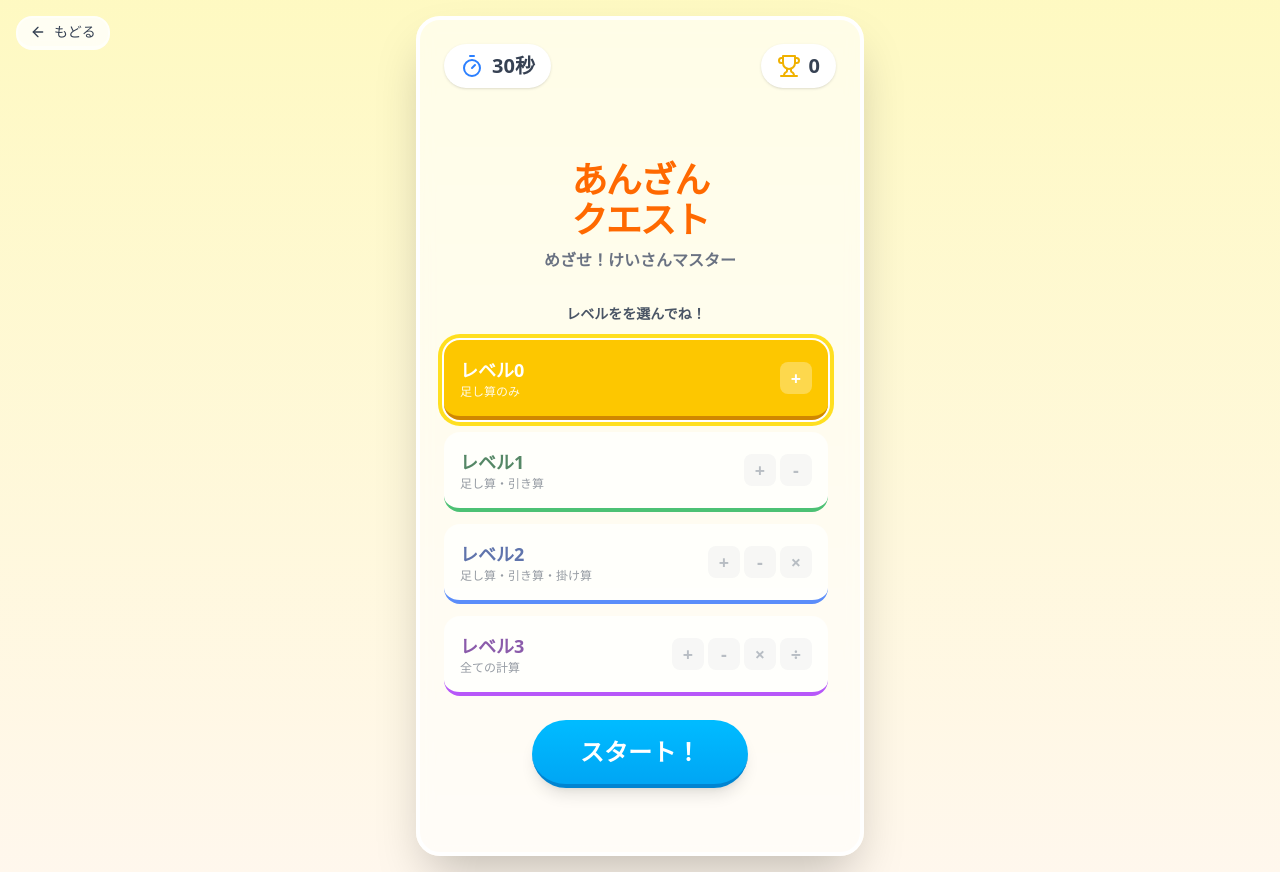
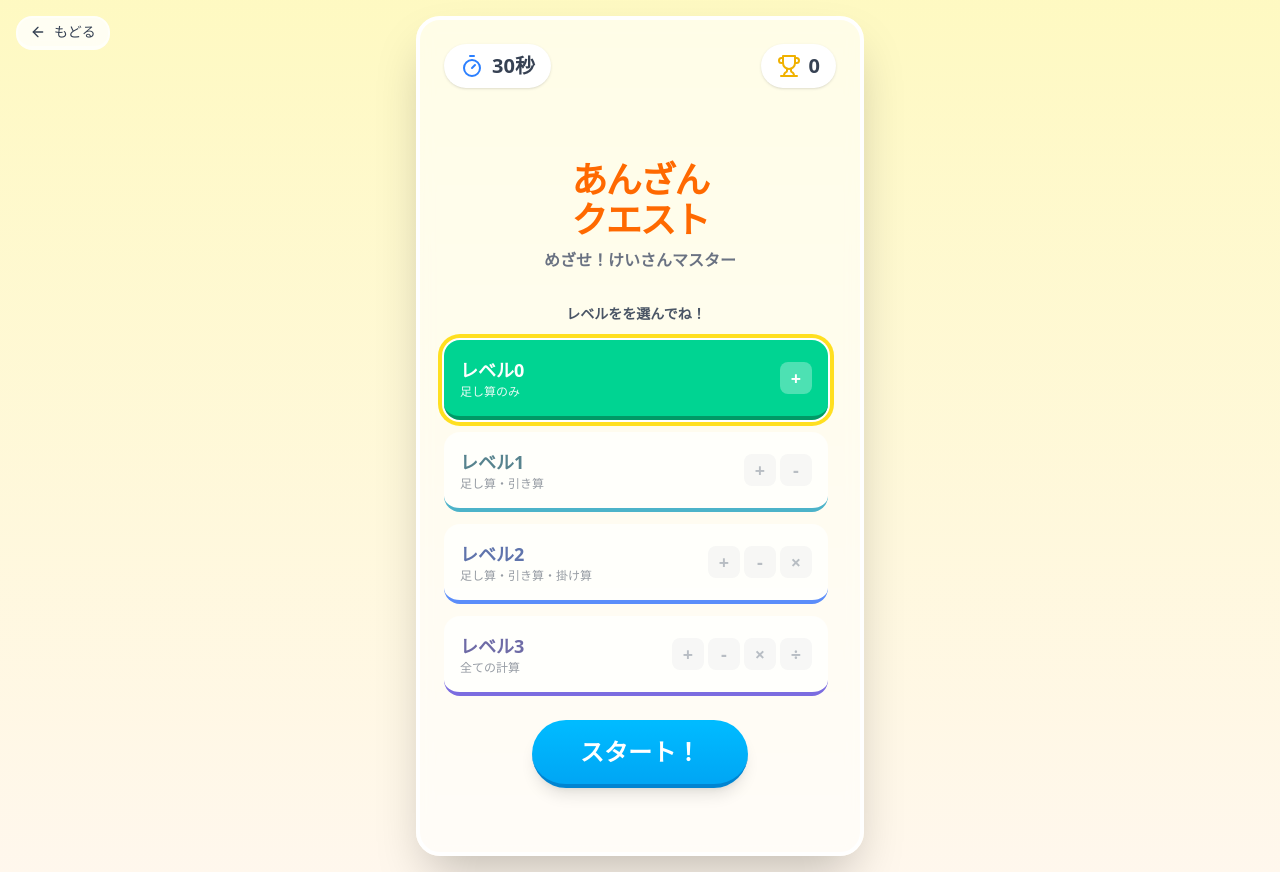
Before and after one commit to ks1590/mental-math-app, a Next.js app: page /game in a window 1280 px wide. Built offline with nearby package versions, Linux system fonts and the light colour scheme.

Commit message:
style: Update difficulty selector colors from yellow/green/purple to emerald/cyan/indigo.

```diff
--- a/components/game/DifficultySelector.tsx
+++ b/components/game/DifficultySelector.tsx
@@ -14,20 +14,20 @@ const levelConfig = [
     title: 'レベル0',
     description: '足し算のみ',
     symbols: ['+'],
-    color: 'bg-yellow-400',
-    hoverColor: 'hover:bg-yellow-300',
-    borderColor: 'border-yellow-600',
-    textColor: 'text-yellow-900',
+    color: 'bg-emerald-400',
+    hoverColor: 'hover:bg-emerald-300',
+    borderColor: 'border-emerald-600',
+    textColor: 'text-emerald-900',
   },
   {
     level: 1 as DifficultyLevel,
     title: 'レベル1',
     description: '足し算・引き算',
     symbols: ['+', '-'],
-    color: 'bg-green-400',
-    hoverColor: 'hover:bg-green-300',
-    borderColor: 'border-green-600',
-    textColor: 'text-green-900',
+    color: 'bg-cyan-400',
+    hoverColor: 'hover:bg-cyan-300',
+    borderColor: 'border-cyan-600',
+    textColor: 'text-cyan-900',
   },
   {
     level: 2 as DifficultyLevel,
@@ -44,10 +44,10 @@ const levelConfig = [
     title: 'レベル3',
     description: '全ての計算',
     symbols: ['+', '-', '×', '÷'],
-    color: 'bg-purple-400',
-    hoverColor: 'hover:bg-purple-300',
-    borderColor: 'border-purple-600',
-    textColor: 'text-purple-900',
+    color: 'bg-indigo-500',
+    hoverColor: 'hover:bg-indigo-400',
+    borderColor: 'border-indigo-700',
+    textColor: 'text-indigo-900',
   },
 ];
 
```
